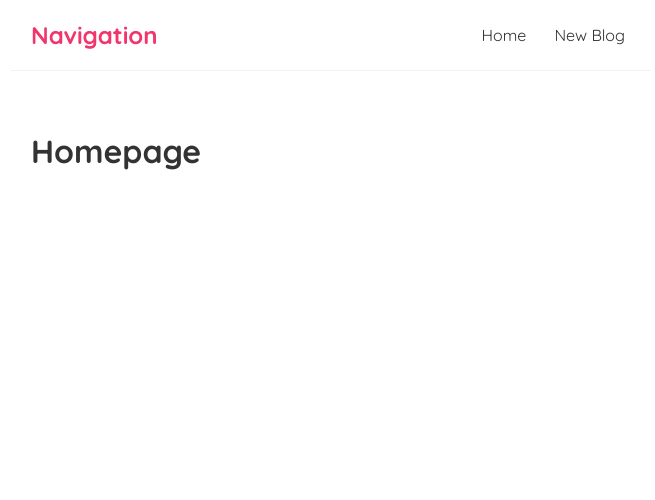
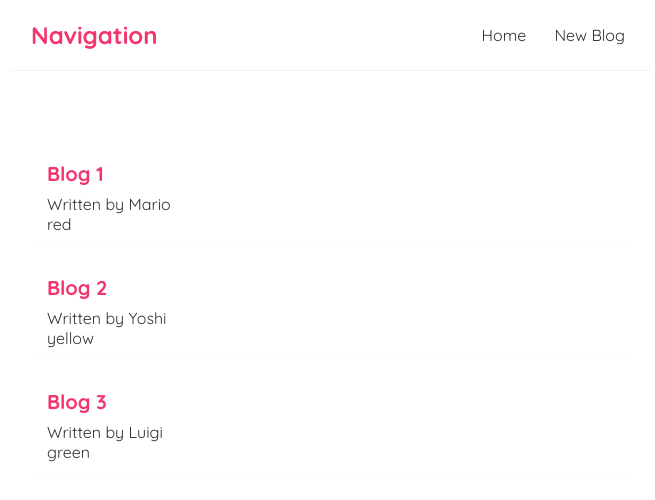
Before and after one commit to nickolasalcazar/react-blog, a React (Create React App) app: page / in a window 1280 px wide. Shown: the top 500 px of the page, without its empty margins (309-964 px from the left). Built offline with nearby package versions, Linux system fonts and the light colour scheme.

Commit message:
Added blog objects, some CSS

```diff
--- a/src/Home.js
+++ b/src/Home.js
@@ -1,7 +1,26 @@
+import React from "react";
+
+/*
+ * The Home component contains all of the content associated with the homepage of the app.
+ */
 const Home = () => {
+
+
+    const [blogs, setBlogs] = React.useState([
+        {title: 'Blog 1', body: 'red', author: 'Mario', id: 1},
+        {title: 'Blog 2', body: 'yellow', author: 'Yoshi', id: 2},
+        {title: 'Blog 3', body: 'green', author: 'Luigi', id: 3}
+    ]);
+
     return (
         <div className='Home'>
-            <h1>Homepage</h1>
+            {blogs.map((blog) => (
+                <div className='blog-preview' key={blog.id}>
+                    <h2>{blog.title}</h2>
+                    <p>Written by {blog.author}</p>
+                    <p>{blog.body}</p>
+                </div>
+            ))}
         </div>
     )
 }
--- a/src/index.css
+++ b/src/index.css
@@ -47,3 +47,39 @@ div {
   margin: 40px auto;
   padding: 20px;
 }
+
+/* blog previews / list */
+.blog-preview {
+  padding: 10px 16px;
+  margin: 20px 0;
+  border-bottom: 1px solid #fafafa;
+}
+.blog-preview:hover {
+  box-shadow: 1px 3px 5px rgba(0,0,0,0.1);
+}
+.blog-preview h2 {
+  font-size: 20px;
+  color: #f1356d;
+  margin-bottom: 8px;
+}
+.blog-preview a{
+  text-decoration: none;
+}
+
+/* blog details page */
+.blog-details h2 {
+  font-size: 20px;
+  color: #f1356d;
+  margin-bottom: 10px;
+}
+.blog-details div {
+  margin: 20px 0;
+}
+.blog-details button {
+  background: #f1356d;
+  color: #fff;
+  border: 0;
+  padding: 8px;
+  border-radius: 8px;
+  cursor: pointer;
+}
```
